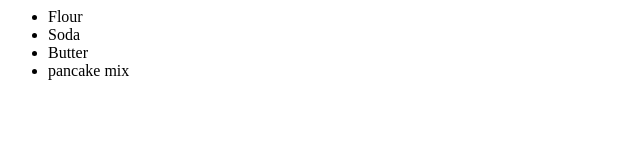
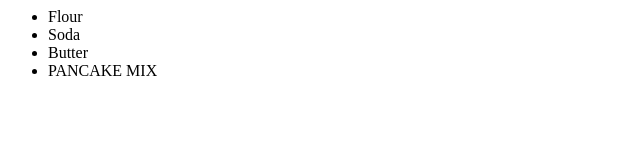
Before and after one commit to abaechler/grocerylist, a plain HTML site: page index.html in a window 1280 px wide. Shown: the full height of the page, 0-640 px from the left. Drawn offline with Linux system fonts and the light colour scheme.

Commit message:
highlighted pancake mix

```diff
--- a/index.html
+++ b/index.html
@@ -4,7 +4,7 @@
 			<li>Flour</li>
 			<li>Soda</li>
 			<li>Butter</li>
-			<li>pancake mix</li>
+			<li>PANCAKE MIX</li>
 		</ul>
 	</body>
 </html>
```
